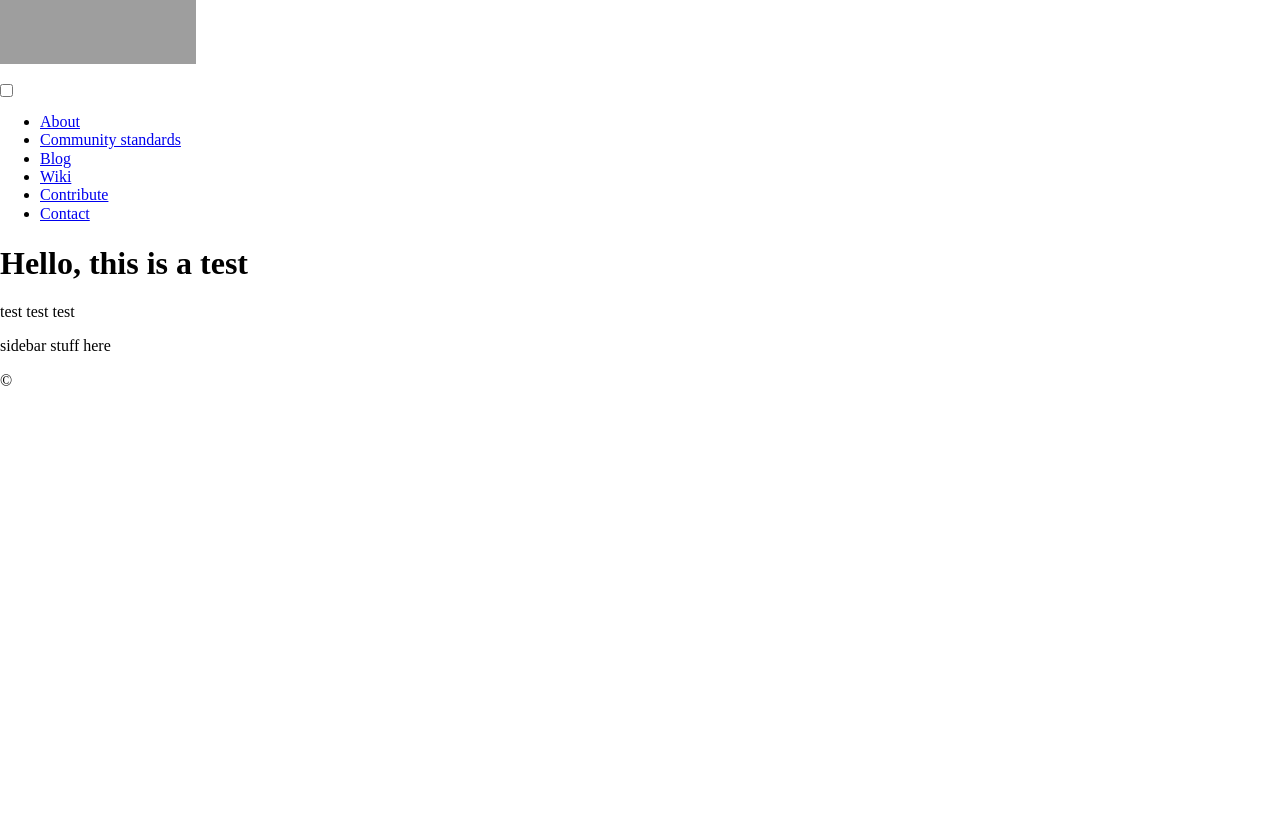
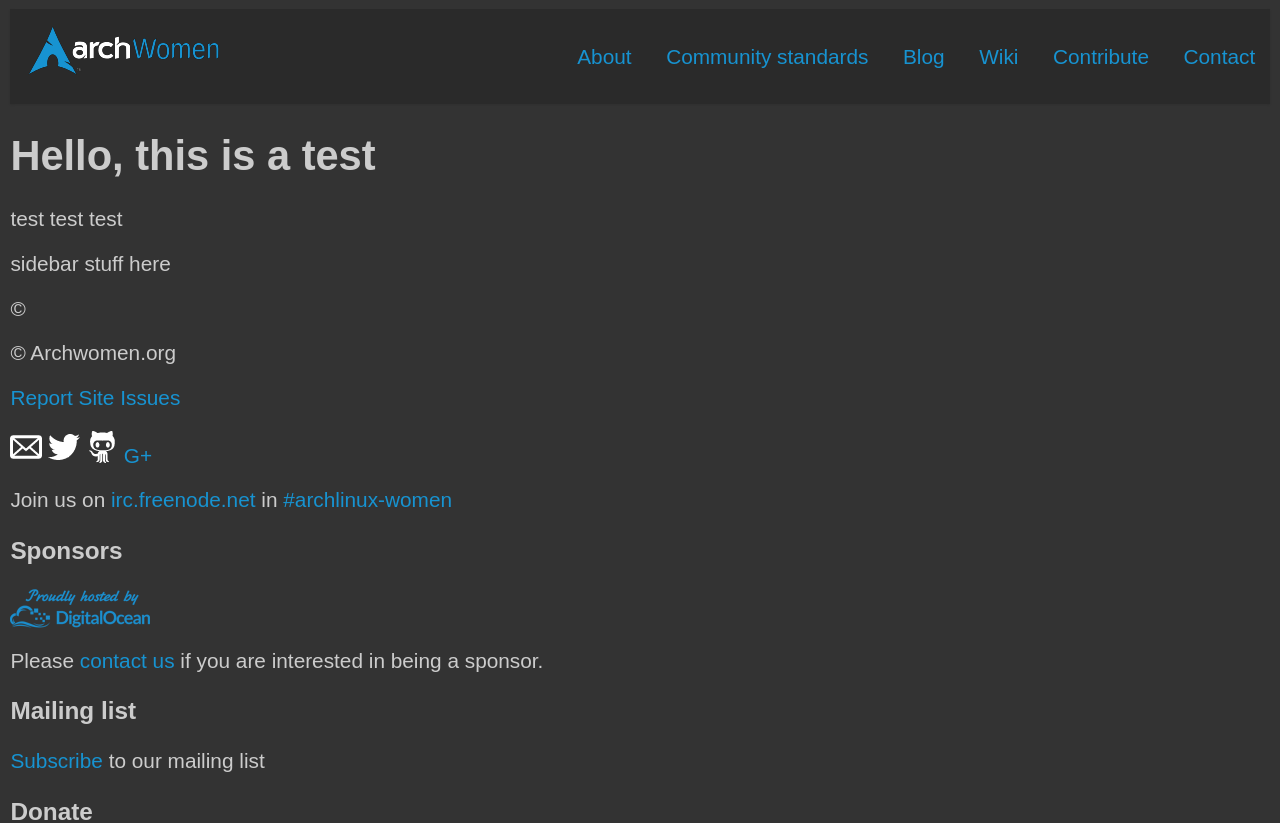
Before and after one commit to archwomen/flask-test, a Flask app: page / in a window 1280 px wide. Shown: the part 1-824 px from the top of the page. Before the commit the page ends 387 px from the top, so only its background shows below. Run offline with Flask 2, Linux system fonts and the light colour scheme; some libraries are stand-ins or nearby versions; grey boxes are pictures that could not be loaded.

Commit message:
added images

```diff
--- /dev/null
+++ b/app/static/screen.css
@@ -0,0 +1,95 @@
+body {
+  margin: .5em;
+  font-family: sans-serif;
+  font-size: 1.3em;
+  color: #ccc;
+  background-color: #333;
+  text-rendering: optimizeLegibility;
+}
+#navigation {
+    top: 0;
+    left: 0;
+    width: 100%;
+    color: #ccc;
+    background: #2a2a2a;
+    padding: 0em;
+    z-index: 10;
+    -webkit-box-sizing: border-box;
+    -moz-box-sizing: border-box;
+    -o-box-sizing: border-box;
+    box-sizing: border-box;
+    box-shadow: 0 1px 2px 0 rgba(0,0,0,.1);
+    overflow: hidden;
+}
+a:link, a:visited {
+  text-decoration:none;
+  color:#1793d1;
+}
+a:hover, a:active {
+  text-decoration:none;
+  color:#fff;
+}
+#navigation h2 {
+    float: left;
+    margin:0;
+}
+#logo {
+  margin: 0.5em 0px 0.2em 0.5em;
+}
+.toggle, #toggle {
+    float: right;
+    display: none;
+    font-size: 1.5em;
+    padding: 1em;
+    font-family: FontAwesome;
+    -webkit-tap-highlight-color: rgba(0,0,0,0);
+    -webkit-touch-callout: none;
+    -webkit-user-select: none;
+    -moz-user-select: none;
+    -ms-user-select: none;
+    -o-user-select: none;
+    user-select: none;
+}
+#menu {
+    float: right;
+}
+nav li {
+    padding: .9rem;
+    display: inline-block;
+    text-align: center;
+    margin: 0;
+}
+@media only screen and (max-width : 820px) {
+    #menu {
+      margin: 0;
+      max-height: 0;
+      -webkit-transition: all .25s linear;
+      -moz-transition: all .25s linear;
+      -ms-transition: all .25s linear;
+      transition: all .25s linear;
+      width:100%;
+    }
+    #menu > li {
+      display: block;
+      float: none;
+      width: 100%;
+      text-align:center;
+    }
+    nav li:hover {background:black;}
+    .toggle {
+      display:block;
+    }
+    #toggle:checked ~ #menu {
+      max-height: 20em;
+      -webkit-transition: all .25s linear;
+      -moz-transition: all .25s linear;
+      -ms-transition: all .25s linear;
+      transition: all .25s linear;
+    }
+    .toggle:after {
+      content: '\f0c9';
+    }
+    #toggle:checked + .toggle:after{
+      content: '\f00d';
+    }
+}
--- a/app/templates/base.html
+++ b/app/templates/base.html
@@ -26,12 +26,12 @@
   </head>
   <body>
     <header class="main" role="banner">
-      <h2>
-        <a href="{{ url_for("index") }}">
-          <img alt="home" width="196" height="65" src="/static/images/archwomen.png">
-        </a>
-      </h2>
       <nav id="navigation">
+        <h2>
+          <a href="{{ url_for("index") }}">
+            <img id="logo" alt="home" width="196" height="50" src="/static/images/archwomen.png">
+          </a>
+        </h2>
         <input type="checkbox" id="toggle">
         <label for="toggle" class="toggle" onclick></label>
         <ul id="menu">
@@ -65,6 +65,59 @@
     <footer class="main">
       <p>&copy; {{ author }}</p>
     </footer>
+    <footer class="main clearfix" role="contentinfo">
+      <section class="col-1-3">
+        <p>&copy; Archwomen.org</p>
+        <p>
+          <a href="mailto:webmaster@archwomen.org">
+            Report Site Issues
+          </a>
+        </p>
+        <p>
+          <a href="mailto:admin@archwomen.org">
+            <img alt="email" class="icon" src="/static/images/mail.png">
+          </a>
+          <a href="http://twitter.com/archwomen">
+            <img alt="twitter" class="icon" src="/static/images/twitter.png">
+          </a>
+          <a href="https://github.com/archwomen">
+            <img alt="github" class="icon" src="/static/images/github.png">
+          </a>
+          <a href="https://plus.google.com/104352270333357228007" rel="publisher">
+            G+
+          </a>
+        <p>
+          Join us on <a href="http://freenode.net/">irc.freenode.net</a> in
+          <a href="https://kiwiirc.com/client/irc.freenode.net/#archlinux-women">#archlinux-women</a>
+        </p>
+      </section>
+      <section class="col-2-3">
+        <h3>Sponsors</h3>
+        <p>
+          <a href="https://www.digitalocean.com/">
+            <img width="140" height="39" alt="digital ocean" src="/static/images/digitalocean.png">
+          </a>
+        </p>
+        <p>
+          Please <a href="/contact">contact us</a> if you are interested in being a sponsor.
+        </p>
+      </section>
+      <section class="col-3-3">
+        <h3>Mailing list</h3>
+        <p><a href="https://lists.archlinux.org/listinfo/arch-women">Subscribe</a> to our mailing list</p>
+        <h3 style="margin-bottom:0">Donate</h3>
+        <form action="https://www.paypal.com/cgi-bin/webscr" method="post" target="_top">
+          <p style="margin-top:0">
+            <span>Arch Women runs off <del>love</del></span>
+            <input type="hidden" name="cmd" value="_s-xclick">
+            <input type="hidden" name="hosted_button_id" value="PGCY3UUYM3VUW">
+            <input type="image" alt="coffee" src="/static/images/icons/coffee.png" name="submit">
+            <img alt="PayPal - The safer, easier way to pay online!" src="https://www.paypalobjects.com/en_US/i/scr/pixel.gif" width="1" height="1">
+          </p>
+        </form>
+     </section>
+    </footer>
+
     <script src="//cdnjs.cloudflare.com/ajax/libs/jquery/2.1.3/jquery.min.js"></script>
     <script>
       $(document).click(function(event) {
```
Also changed, not shown: app/static/images/archwomen.png (added), app/static/images/coffee.png (added), app/static/images/digitalocean.png (added), app/static/images/github.png (added), app/static/images/mail.png (added), app/static/images/twitter.png (added).
